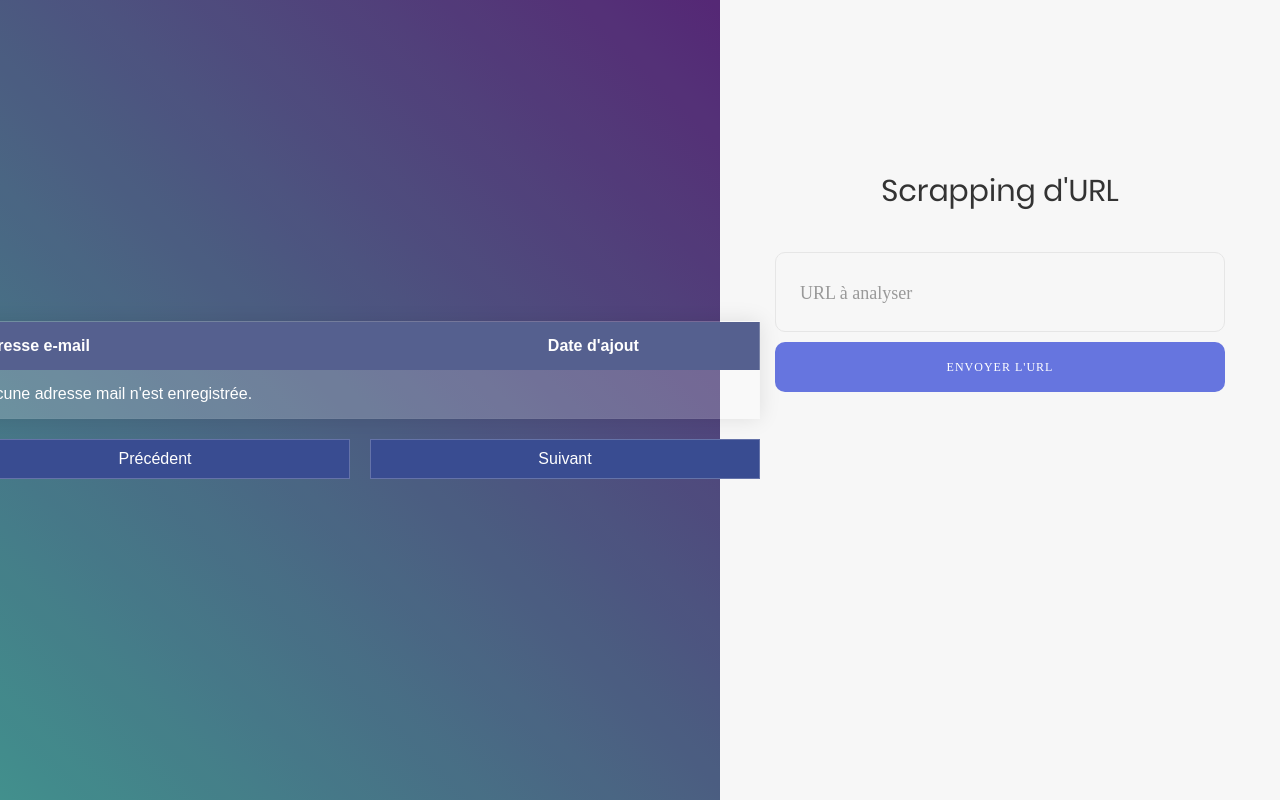
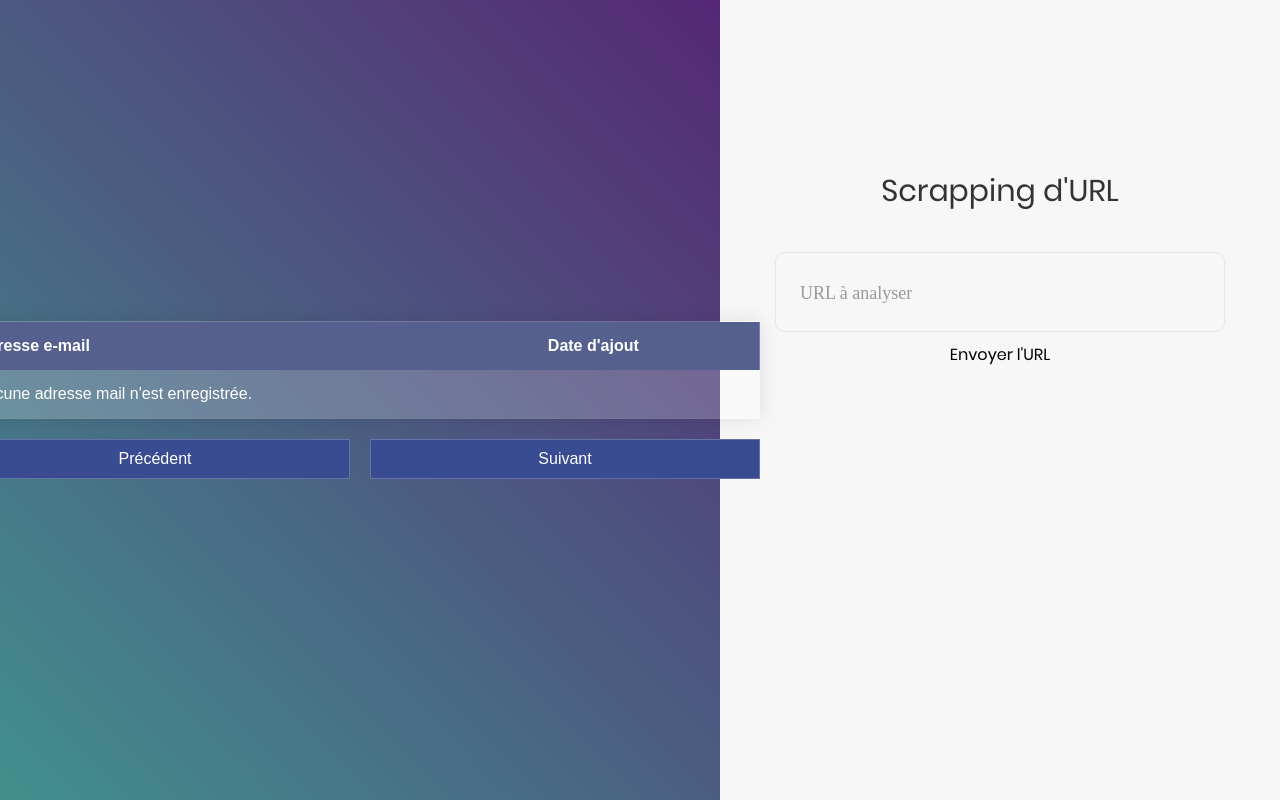
Before and after one commit to Thomaslrt/projet-scrapper, a PHP site: page / in a window 1280 px wide. Run offline with PHP 8.4, Linux system fonts and the light colour scheme; data that the repository does not hold is empty; some web fonts are replaced.

Commit message:
Update index.php

```diff
--- a/index.php
+++ b/index.php
@@ -26,7 +26,6 @@
 					</div>
 
 					<div class="container-login100-form-btn">
-						<button class="login100-form-btn" type="submit">
 						<span id="texturl">Envoyer l'URL</span>
 						<div class="lds-ring">
 							<div></div>
```
Lines whose indentation alone changed are shown as unchanged.
